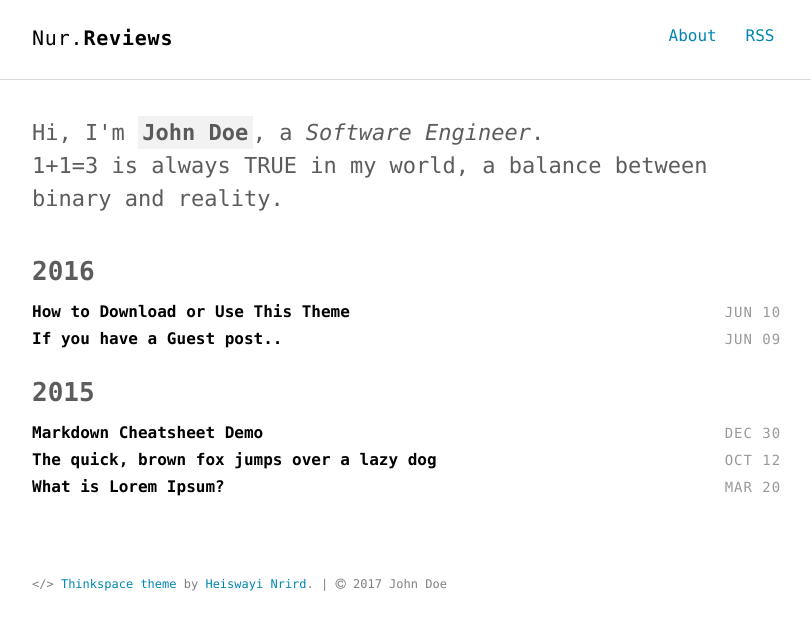
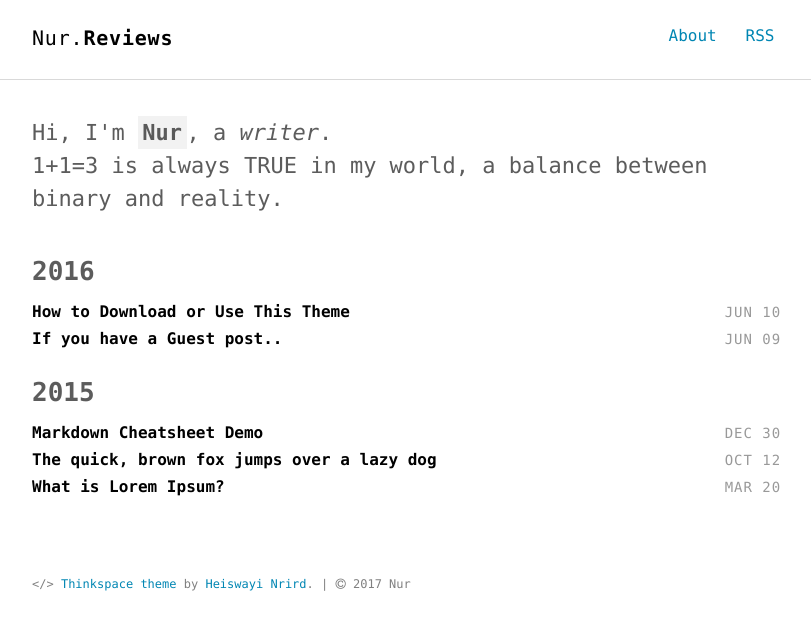
Before and after one commit to nourijp/thinkspace, a Jekyll site: the page built from index.html, in a window 1280 px wide. Shown: the top 630 px of the page, without its empty margins (232-1043 px from the left). Built offline with Jekyll 4.4.1, drawn with Linux system fonts in a browser that asks for light colours.

Commit message:
Update _config.yml

```diff
--- a/_config.yml
+++ b/_config.yml
@@ -11,7 +11,7 @@ baseurl: "" # apply repo name if use it under gh-pages branch
 google_analytics: UA-XXXXX-XX
 repo: http://github.com/heiswayi/thinkspace
 disqus_shortname: "hnbloggithub"
-twitter_username: "HeiswayiNrird"
+twitter_username: "NurReviews"
 comments: true
 
 # Build settings
@@ -29,16 +29,16 @@ sass:
 
 # Author settings
 author:
-  name     : "John Doe"
-  job      : "Software Engineer"
+  name     : "Nur"
+  job      : "writer"
   bio      : "1+1=3 is always TRUE in my world, a balance between binary and reality."
   thumb    : /images/author.jpg
   email    : hnrird@gmail.com
-  url      : http://heiswayi.github.io
-  github   : http://github.com/heiswayi
-  twitter  : http://twitter.com/HeiswayiNrird
-  facebook : https://www.facebook.com/heiswayi.nrird
-  linkedin : http://linkedin.com/in/nrird
+  url      : http://Nur.github.io
+  github   : http://github.com/NurReviews
+  twitter  : http://twitter.com/NurReivews
+  facebook : https://www.facebook.com/NurReviews
+  linkedin : http://linkedin.com/in/NurReviews
 
 # social settings
 og_locale: "en_US"
```
